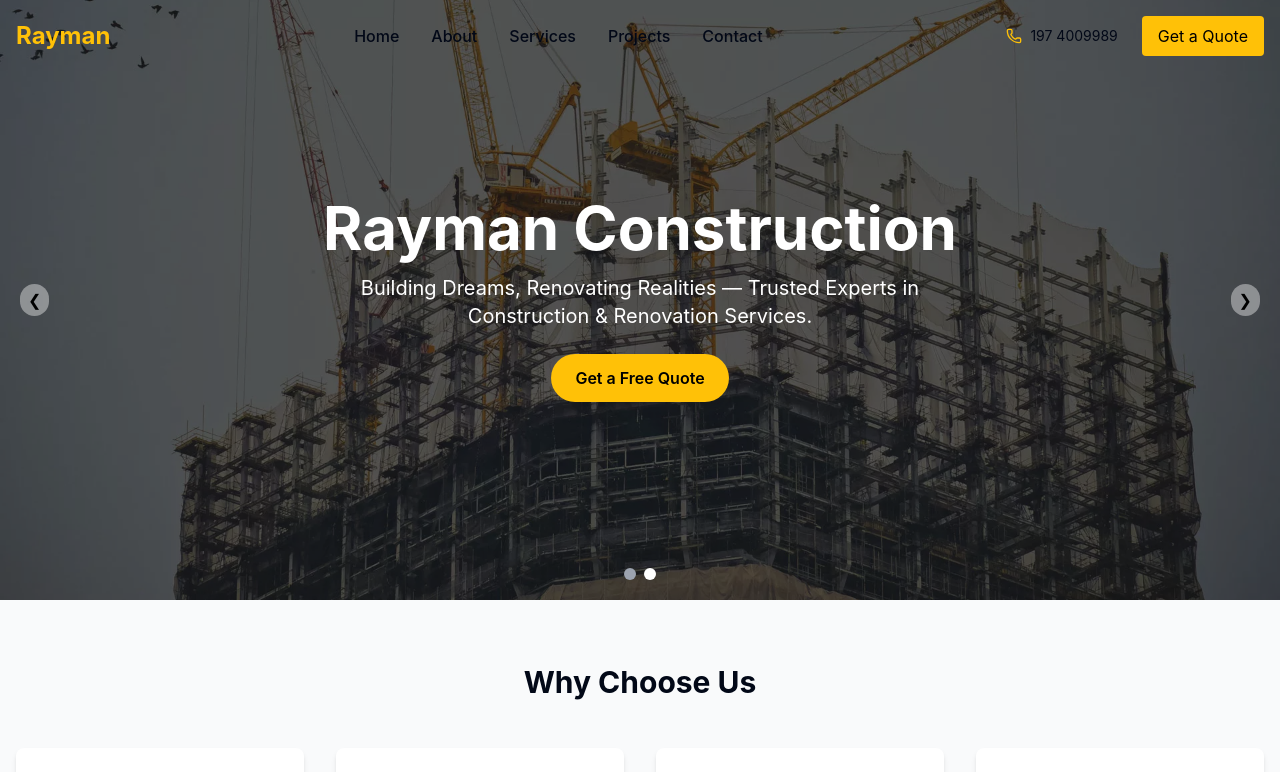
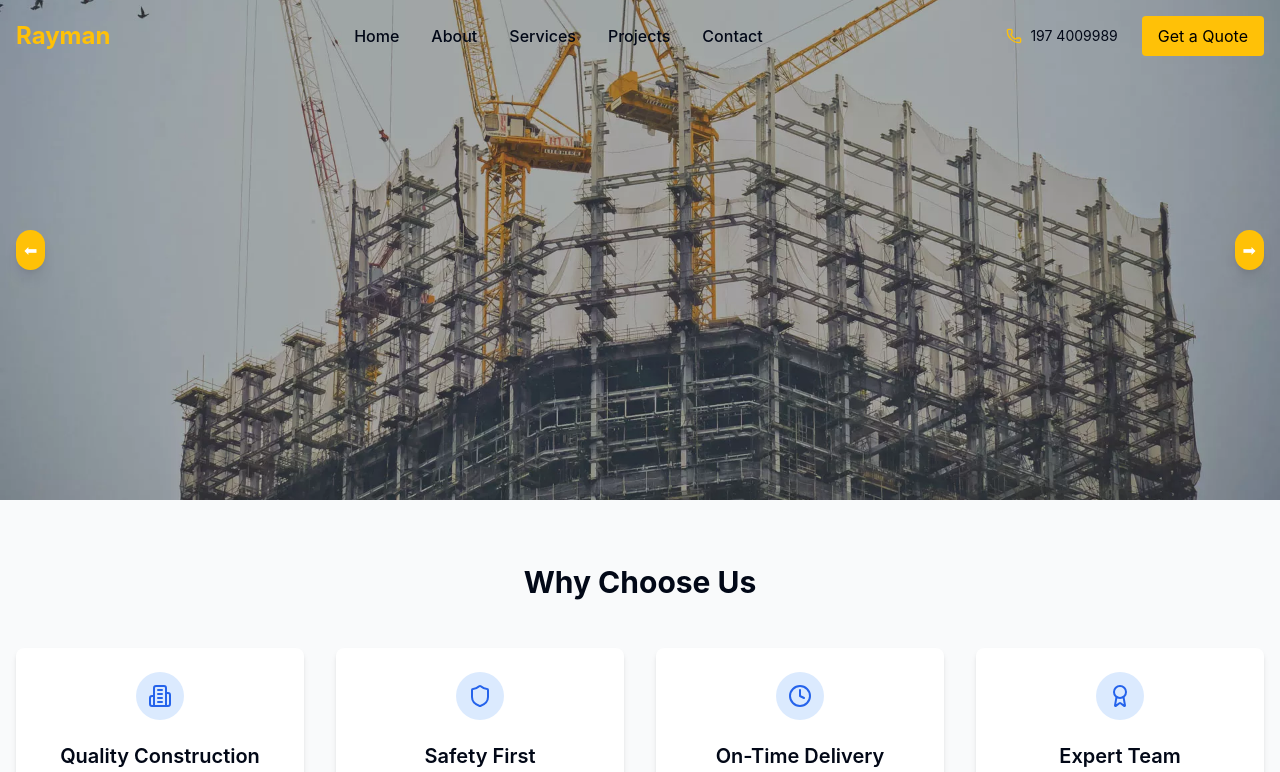
Before and after one commit to farhan-4201/rayman-construction-portfolio, a React (Create React App) app: page / in a window 1280 px wide. Shown: the top 772 px of the page. Built offline with nearby package versions, Linux system fonts and the light colour scheme.

Commit message:
lazy loading

```diff
--- a/src/components/HeroSection.jsx
+++ b/src/components/HeroSection.jsx
@@ -1,12 +1,7 @@
-import React, { useState, useEffect } from "react";
-import { Link } from "react-router-dom";
+import React, { useState, useEffect, useCallback } from "react";
 
 const HeroSection = () => {
-  const images = [
-    "slider-1.jpg.webp",
-    "slider-2.jpg.webp",
-  ];
-
+  const images = ["slider-1.jpg.webp", "slider-2.jpg.webp"];
   const [currentIndex, setCurrentIndex] = useState(0);
 
   const goToPrev = () => {
@@ -15,71 +10,35 @@ const HeroSection = () => {
     );
   };
 
-  const goToSlide = (index) => {
-    setCurrentIndex(index);
-  };
+  const goToNext = useCallback(() => {
+    setCurrentIndex((prevIndex) =>
+      prevIndex === images.length - 1 ? 0 : prevIndex + 1
+    );
+  }, [images.length]); // Dependency added to ensure stability
 
   useEffect(() => {
-    const interval = setInterval(() => {
-      setCurrentIndex((prevIndex) => (prevIndex + 1) % images.length);
-    }, 5000);
-
+    const interval = setInterval(goToNext, 5000);
     return () => clearInterval(interval);
-  }, [images.length]);
+  }, [goToNext]); // No warning now, as goToNext is stable
 
   return (
-    <div className="relative w-full h-[600px] overflow-hidden">
+    <div className="relative w-full h-[500px] overflow-hidden">
       <img
         src={images[currentIndex]}
         alt={`Slide ${currentIndex + 1}`}
         className="w-full h-full object-cover transition-opacity duration-500"
       />
-
-      {/* Overlay Content */}
-      <div className="absolute inset-0 bg-black bg-opacity-50 flex flex-col items-center justify-center text-center text-white px-4">
-        <h1 className="text-4xl md:text-6xl font-bold mb-4">
-          Rayman Construction
-        </h1>
-        <p className="text-lg md:text-xl max-w-2xl mb-6">
-          Building Dreams, Renovating Realities — Trusted Experts in Construction & Renovation Services.
-        </p>
-        <Link
-          to="/contact"
-          className="bg-yellow-500 hover:bg-yellow-600 text-black font-semibold px-6 py-3 rounded-full transition duration-300"
-        >
-          Get a Free Quote
-        </Link>
-      </div>
-
-      {/* Dots */}
-      <div className="absolute bottom-5 left-1/2 transform -translate-x-1/2 flex space-x-2">
-        {images.map((_, index) => (
-          <button
-            key={index}
-            onClick={() => goToSlide(index)}
-            className={`w-3 h-3 rounded-full ${
-              currentIndex === index ? "bg-white" : "bg-gray-400"
-            }`}
-          ></button>
-        ))}
-      </div>
-
-      {/* Left Arrow */}
       <button
         onClick={goToPrev}
-        className="absolute left-5 top-1/2 transform -translate-y-1/2 bg-white/40 text-black px-2 py-1 rounded-full hover:bg-white transition"
+        className="absolute left-4 top-1/2 transform -translate-y-1/2 bg-yellow-500 text-white p-2 rounded-full shadow-lg hover:bg-yellow-600"
       >
-        &#10094;
+        ⬅
       </button>
-
-      {/* Right Arrow */}
       <button
-        onClick={() =>
-          setCurrentIndex((prevIndex) => (prevIndex + 1) % images.length)
-        }
-        className="absolute right-5 top-1/2 transform -translate-y-1/2 bg-white/40 text-black px-2 py-1 rounded-full hover:bg-white transition"
+        onClick={goToNext}
+        className="absolute right-4 top-1/2 transform -translate-y-1/2 bg-yellow-500 text-white p-2 rounded-full shadow-lg hover:bg-yellow-600"
       >
-        &#10095;
+        ➡
       </button>
     </div>
   );
--- a/src/pages/ProjectPage.jsx
+++ b/src/pages/ProjectPage.jsx
@@ -65,6 +65,7 @@ const ProjectPage = () => {
                   src={image}
                   alt={`Project ${index + 1}`}
                   className="w-full h-96 object-cover"
+                  loading="lazy" // Lazy loading added
                 />
               </div>
             ))}
```
